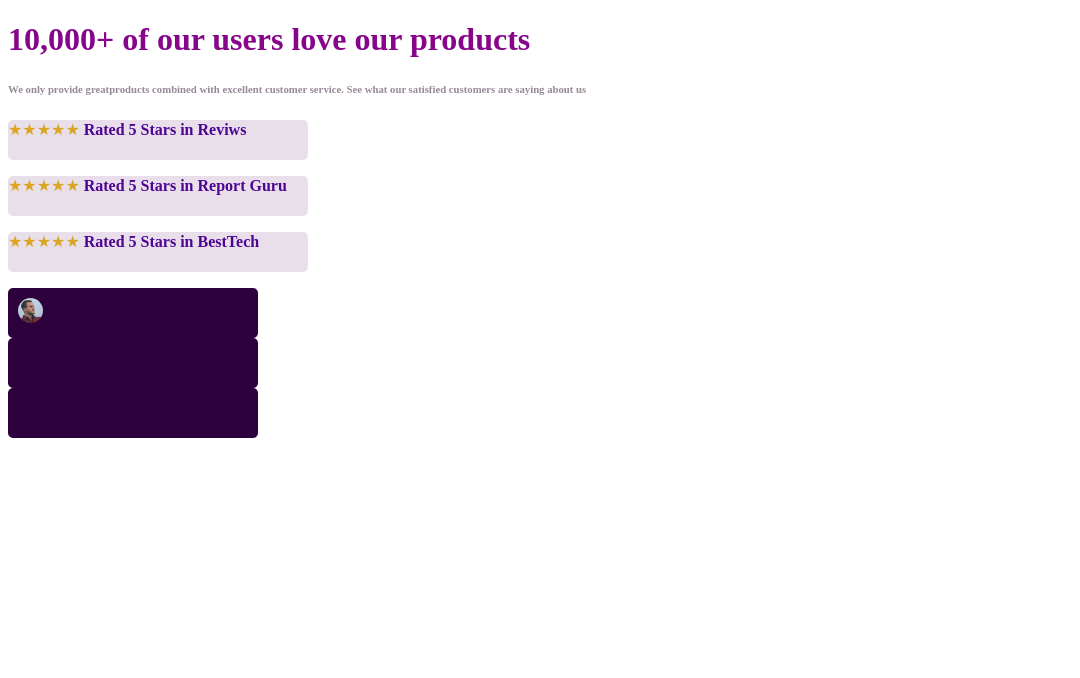
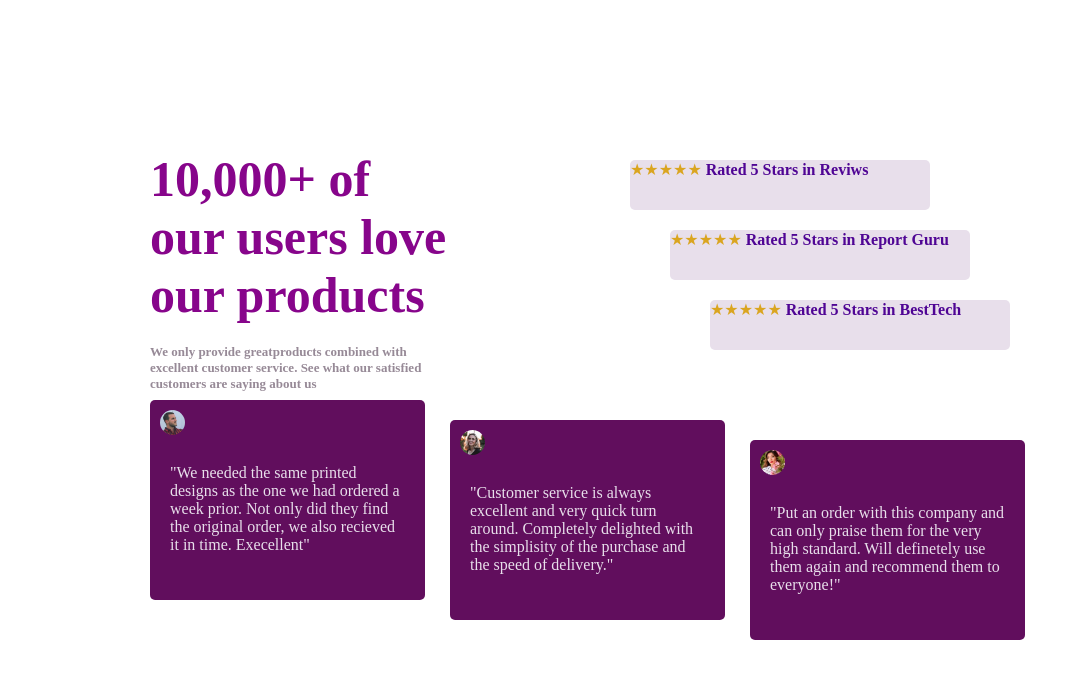
Before and after one commit to Agyekum-d/David_Agyekum_Personal_Portfolio, a plain HTML site: page index.html in a window 1280 px wide. Shown: the whole page, without its empty margins (0-1080 px from the left). Drawn offline with Linux system fonts and the light colour scheme.

Commit message:
my desktop portfolio design is ready

```diff
--- a/index.css
+++ b/index.css
@@ -1,18 +1,63 @@
-p {
+body{
+
+
+
+    margin:150px 150px 150px 150px;
+}
+
+
+
+p1 {
     width: 300px;
-    height: 40px;
+    height: 50px;
    border-radius:5px;
     background:rgb(232, 223, 235);
     font-size:100%;
     color:goldenrod;
+    position:absolute;
+    top:160px;
+   right: 350px;
+}
+
+  p2 {
+    width: 300px;
+    height: 50px;
+   border-radius:5px;
+    background:rgb(232, 223, 235);
+    font-size:100%;
+    color:goldenrod;
+    position:absolute;
+    top:230px;
+   right: 310px;
+  }
+
+
+  p3 {
+    width: 300px;
+    height: 50px;
+   border-radius:5px;
+    background:rgb(232, 223, 235);
+    font-size:100%;
+    color:goldenrod;
+    position:absolute;
+    top:300px;
+   right: 270px;
   }
 
   h1{
-      color:rgb(135, 5, 139);
+    width: 300px;
+    height: 40px;
+      color:#87058b;
+      font-size:50px;
   }
 
 h6{
+    width: 300px;
+    height: 40px;
     color:rgb(151, 138, 151);
+    position:relative;
+    top:120px;
+    font-size: small;
 }
 
 img{
@@ -23,8 +68,40 @@ img{
 }
 
 form{
-    width:250px;
-    height:50px;
+    width:275px;
+    height:200px;
     border-radius:5px;
-    background:rgb(45, 1, 59);
+    background:rgba(95, 11, 91, 0.986);
+    position:absolute ;
+    bottom:200px;
+    left:150px;
 }
+
+div{
+    color:rgb(232, 223, 235);
+    padding:15px 20px 5px 20px;
+}
+
+form1{
+
+
+    width:275px;
+    height:200px;
+    border-radius:5px;
+    background:rgba(95, 11, 91, 0.986);
+    position:absolute ;
+    bottom:180px;
+    left:450px;
+}
+
+form2{
+
+   right: 400x;
+   width:275px;
+   height:200px;
+   border-radius:5px;
+   background:rgba(95, 11, 91, 0.986);
+   position:absolute ;
+   bottom:160px;
+   left:750px;
+}
--- a/index.html
+++ b/index.html
@@ -14,26 +14,32 @@
     <h6>We only provide greatproducts combined with excellent customer service. See what our satisfied customers are saying about us</h6>
 
 
- <p>&starf;&starf;&starf;&starf;&starf; <strong style="color:rgb(79, 5, 148)">Rated 5 Stars in Reviws</strong></p>
+ <p1>&starf;&starf;&starf;&starf;&starf; <strong style="color:rgb(79, 5, 148) ">Rated 5 Stars in Reviws</strong></p1>
 
- <p>&starf;&starf;&starf;&starf;&starf; <strong style="color:rgb(79, 5, 148)">Rated 5 Stars in Report Guru</strong></p>
+ <p2>&starf;&starf;&starf;&starf;&starf; <strong style="color:rgb(79, 5, 148)">Rated 5 Stars in Report Guru</strong></p2>
 
 
- <p>&starf;&starf;&starf;&starf;&starf; <strong style="color:rgb(79, 5, 148)">Rated 5 Stars in BestTech</strong></p>
+ <p3>&starf;&starf;&starf;&starf;&starf; <strong style="color:rgb(79, 5, 148)">Rated 5 Stars in BestTech</strong></p3>
 
 
-<form>
+<form id="cot">
 <img id="colton" src="media\image-colton.jpg" alt="picture of colton">
-
+<div>"We needed the same printed designs as the one we had ordered a week prior. Not only did they find the original order, we also recieved it in time. Execellent"</div>
 </form>
 
-<form>
 
-</form>
+<form1 id="cot">
+    <img id="irene" src="media\image-irene.jpg" alt="picture of irene">
+<div>"Customer service is always excellent and very quick turn around. Completely delighted with the simplisity of the purchase and the speed of delivery." </div>
+</form1>
 
-<form>
 
-</form>
+
+<form2 id="cot">
+    <img id="anne" src="media\image-anne.jpg" alt="picture of anne">
+    <div>"Put an order with this company and can only praise them for the very high standard. Will definetely use them again and recommend them to everyone!"</div>
+</form2>
+
 
 
 
```
